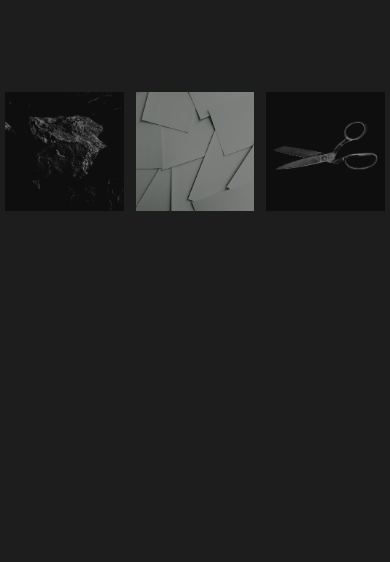
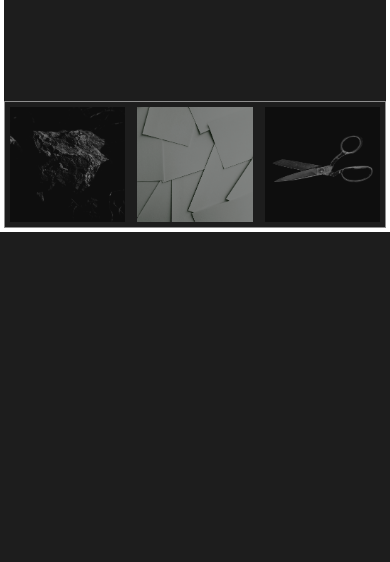
Before and after one commit to chriskorsak/rock-paper-scissors, a plain HTML site: page index.html in a window 390 px wide. Shown: the part 282-844 px from the top of the page. Drawn offline with Linux system fonts and the light colour scheme.

Commit message:
css styles: fix image stretch on iphone5.

```diff
--- a/styles.css
+++ b/styles.css
@@ -2,7 +2,7 @@
 @import url('https://fonts.googleapis.com/css2?family=Ubuntu&family=VT323&display=swap');
 
 * {
-  /* border: 1px solid white; */
+  border: 1px solid white;
   box-sizing: border-box;
 }
 
@@ -73,8 +73,8 @@ div#scoreSection {
 
 #playerSelectionSection {
   display: flex;
-  flex-wrap: wrap;
   justify-content: space-between;
+  align-items: center;
   opacity: 50%;
 }
 
```
